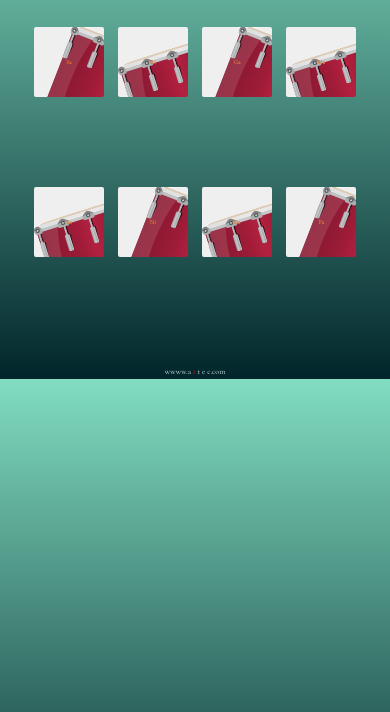
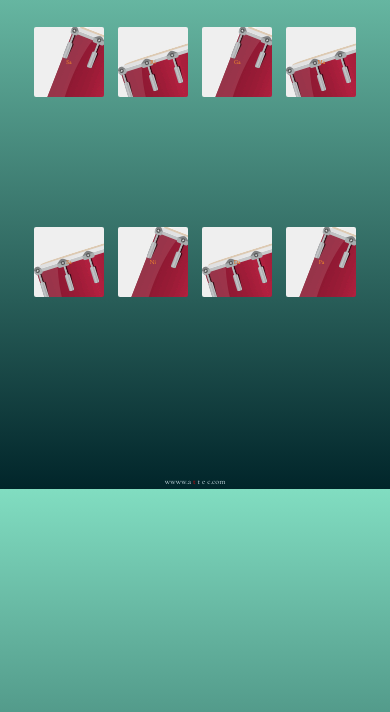
Before and after one commit to vr3372/Drum-Kit, a plain HTML site: page index.html in a window 390 px wide. Shown: the part 132-844 px from the top of the page. Drawn offline with nearby package versions, Linux system fonts and the light colour scheme.

Commit message:
Update styles.css

```diff
--- a/styles.css
+++ b/styles.css
@@ -92,7 +92,7 @@ span {
     grid-template-columns: 70px 70px 70px 70px;
     grid-template-rows: 70px;
     justify-content: space-evenly;
-    padding: 30px 5% 60px;
+    padding: 30px 5% 100px;
   }
   .drum {
     width: 70px;
@@ -101,7 +101,7 @@ span {
     font-size: 10%;
   }
   footer {
-    padding-top: 50px;
+    padding-top: 80px;
     padding-bottom: 3px;
     font-size: 50%;
   }
```
